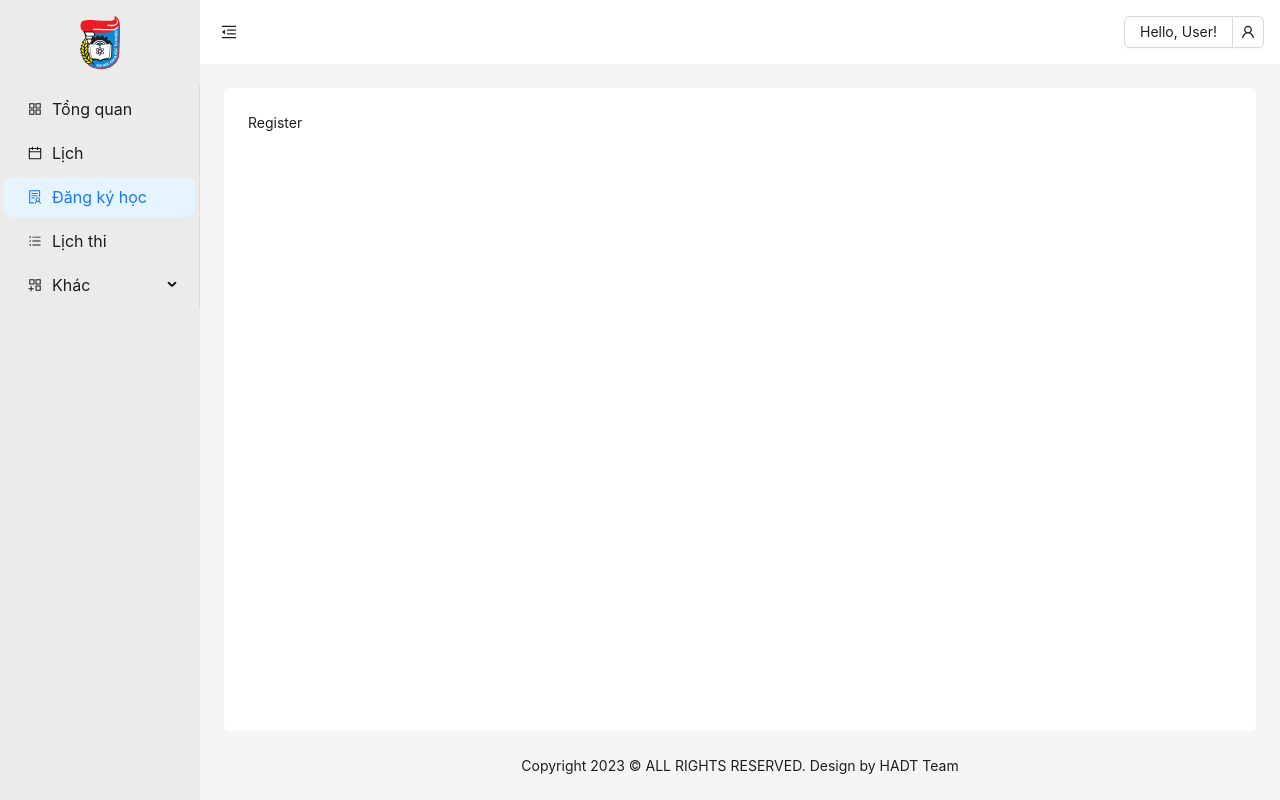
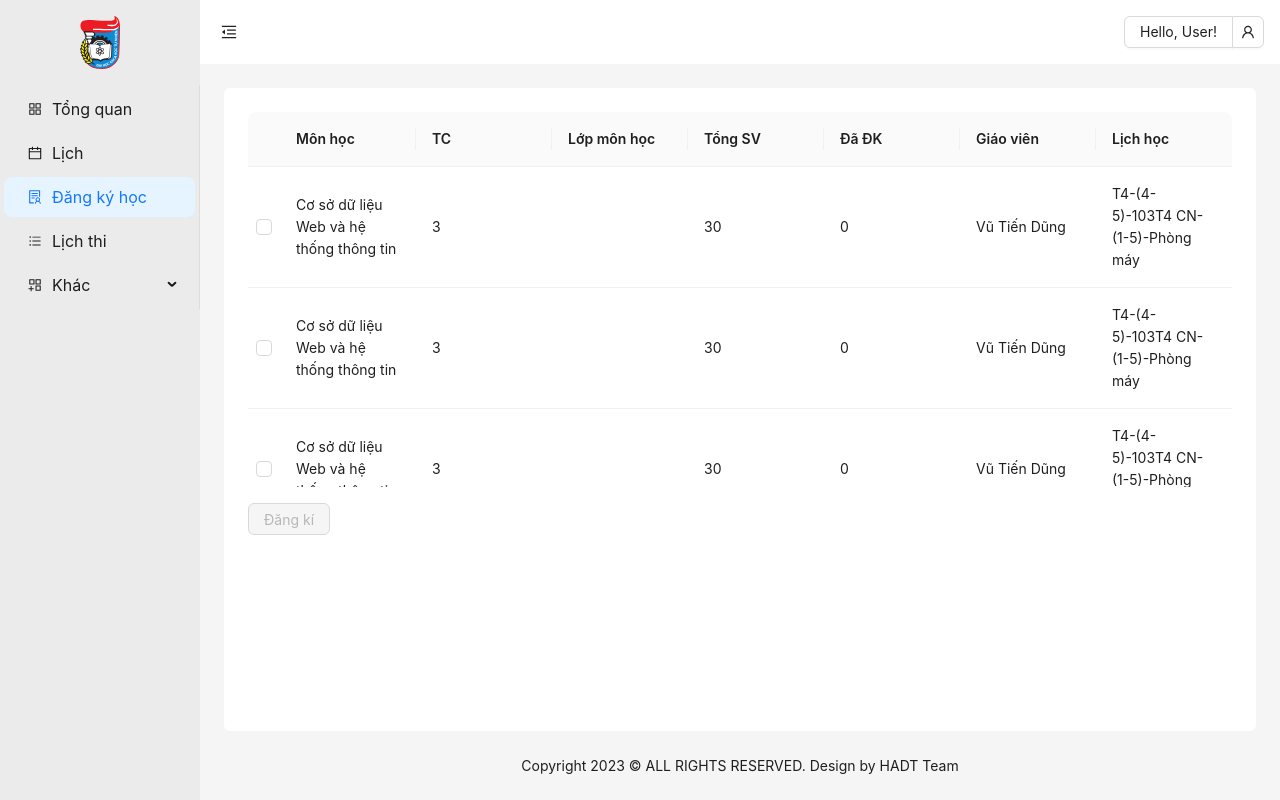
Before and after one commit to Harito97/UniManager, a React (Vite) app in the folder frontend/: page /student/register in a window 1280 px wide. Built offline with nearby package versions, Linux system fonts and the light colour scheme; sample sign-in values are in the browser's storage; the HTML template or start-up script is replaced by a standard one.

Commit message:
Course registration page

```diff
--- a/frontend/src/components/Student/Register.jsx
+++ b/frontend/src/components/Student/Register.jsx
@@ -1,9 +1,86 @@
-import React from 'react'
+import React, { useState } from "react";
+import { Button, Table } from "antd";
+
+const columns = [
+  { title: "Môn học", dataIndex: "ten_hp" },
+  { title: "TC", dataIndex: "so_tin" },
+  { title: "Lớp môn học", dataIndex: "ma_hp_lop" }, // ma_hp + " " + ma_lop
+  { title: "Tổng SV", dataIndex: "so_sv" },
+  { title: "Đã ĐK", dataIndex: "da_dk" },
+  { title: "Giáo viên", dataIndex: "ten_gv" },
+  { title: "Lịch học", dataIndex: "lich_hoc" },
+];
+
+// Data mẫu
+const data = [];
+for (let i = 0; i < 100; i++) {
+  data.push({
+    key: i, //Lấy là mã lịch học theo database
+    ten_hp: "Cơ sở dữ liệu Web và hệ thống thông tin",
+    so_tin: 3,
+    so_sv: 30,
+    da_dk: 0,
+    ten_gv: "Vũ Tiến Dũng",
+    lich_hoc: "T4-(4-5)-103T4 CN-(1-5)-Phòng máy",
+  });
+}
 
 const Register = () => {
+  const [selectedRowKeys, setSelectedRowKeys] = useState([]);
+  const [loading, setLoading] = useState(false);
+  const start = () => {
+    setLoading(true);
+    // ajax request after empty completing
+    setTimeout(() => {
+      setSelectedRowKeys([]);
+      setLoading(false);
+    }, 1000);
+  };
+  const onSelectChange = (newSelectedRowKeys) => {
+    console.log("selectedRowKeys changed: ", newSelectedRowKeys);
+    setSelectedRowKeys(newSelectedRowKeys);
+  };
+  const rowSelection = {
+    selectedRowKeys,
+    onChange: onSelectChange,
+    hideSelectAll: true,
+  };
+  const hasSelected = selectedRowKeys.length > 0;
   return (
-    <div>Register</div>
-  )
-}
+    <>
+      <div>
+        <Table
+          rowSelection={rowSelection}
+          columns={columns}
+          dataSource={data}
+          scroll={{ y: 320 }}
+          pagination={false}
+        />
+        <div
+          style={{
+            marginTop: 16,
+          }}
+        >
+          <Button
+            type="primary"
+            onClick={start}
+            disabled={!hasSelected}
+            loading={loading}
+            className="bg-blue-500"
+          >
+            Đăng kí
+          </Button>
+          <span
+            style={{
+              marginLeft: 8,
+            }}
+          >
+            {hasSelected ? `Selected ${selectedRowKeys.length} items` : ""}
+          </span>
+        </div>
+      </div>
+    </>
+  );
+};
 
-export default Register
+export default Register;
```
